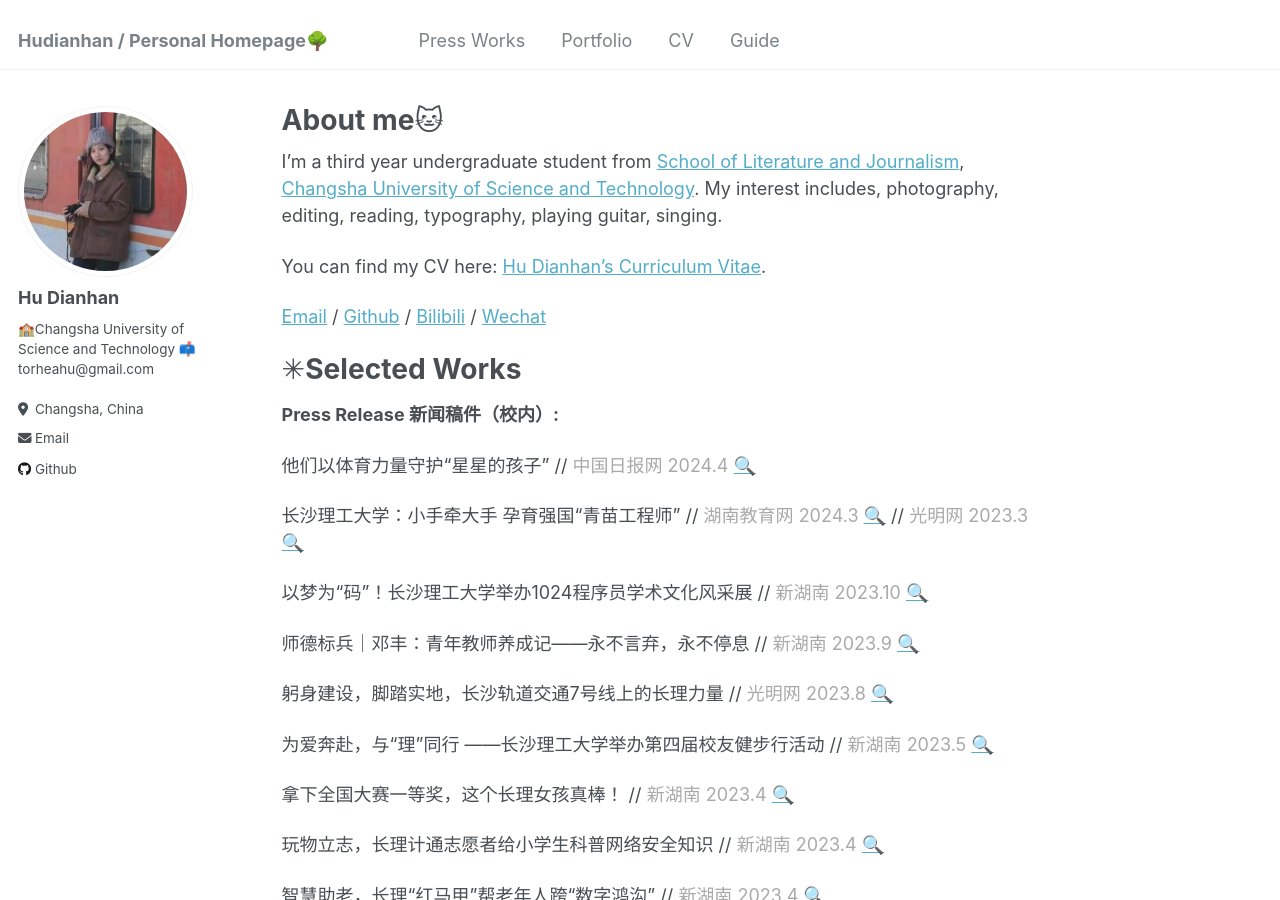
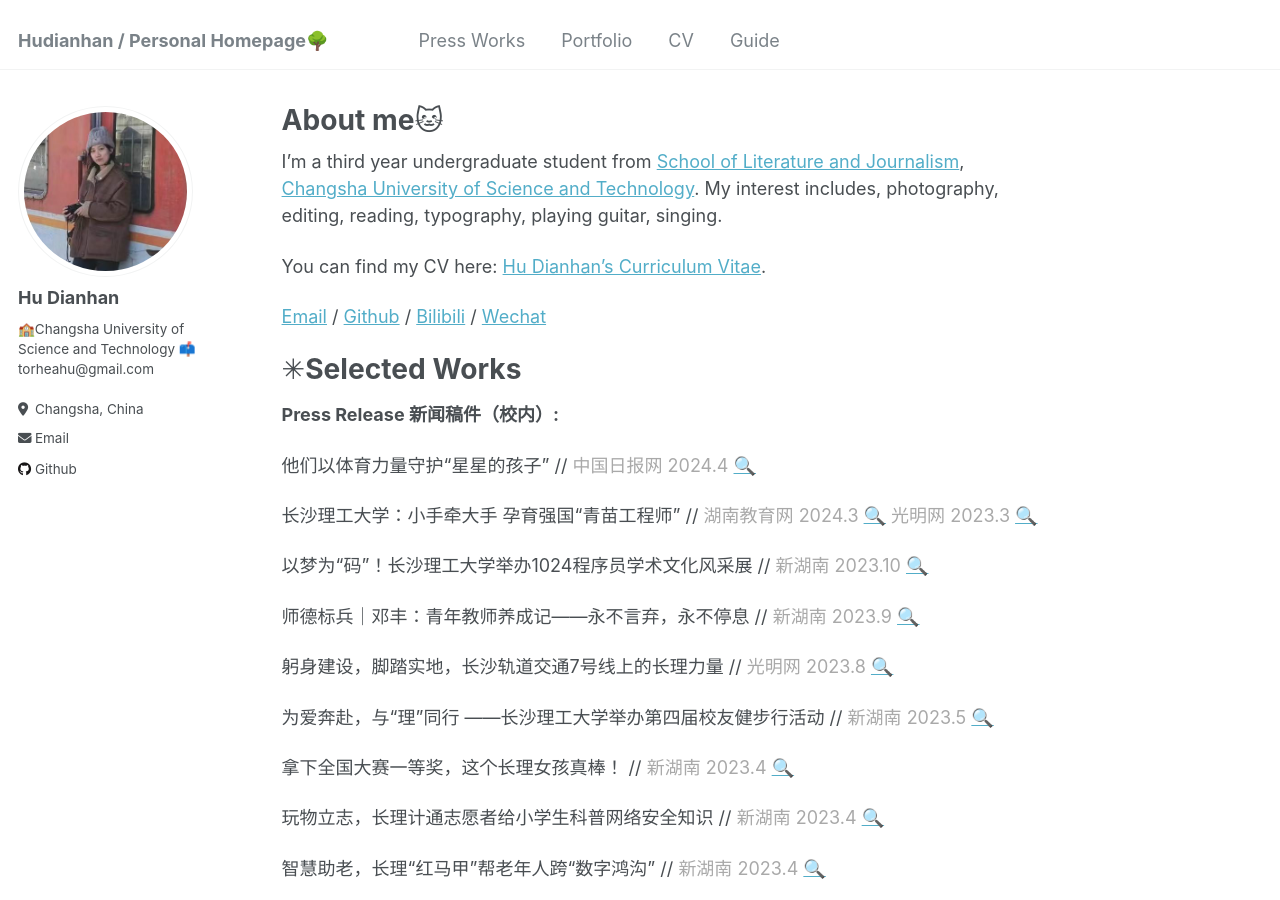
Before and after one commit to Rheahu816/Rheahu.github.io, a Jekyll site: the page built from _pages/about.md, in a window 1280 px wide and 900 px high. Built offline with Jekyll 4.4.1, drawn with Linux system fonts in a browser that asks for light colours.

Commit message:
Update about.md

```diff
--- a/_pages/about.md
+++ b/_pages/about.md
@@ -22,7 +22,7 @@ You can find my CV here: [Hu Dianhan's Curriculum Vitae](../assets/Curriculum_Vi
 
 他们以体育力量守护“星星的孩子” // <font color=DarkGray> 中国日报网 2024.4 </font> [🔍](https://cn.chinadaily.com.cn/a/202404/03/WS660cea80a3109f7860dd81ce.html)
 
-长沙理工大学：小手牵大手 孕育强国“青苗工程师” // <font color=DarkGray> 湖南教育网 2024.3 </font> [🔍](http://news.hnjy.com.cn/content/646847/56/13622911.html)  // <font color=DarkGray> 光明网 2023.3 </font> [🔍](https://reader.gmw.cn/2024-03/12/content_37200044.htm)
+长沙理工大学：小手牵大手 孕育强国“青苗工程师” // <font color=DarkGray> 湖南教育网 2024.3 </font> [🔍](http://news.hnjy.com.cn/content/646847/56/13622911.html)  <font color=DarkGray> 光明网 2023.3 </font> [🔍](https://reader.gmw.cn/2024-03/12/content_37200044.htm)
 
 以梦为“码”！长沙理工大学举办1024程序员学术文化风采展 // <font color=DarkGray> 新湖南 2023.10 </font> [🔍](https://m.voc.com.cn/xhn/news/202310/18873775.html)
 
```
